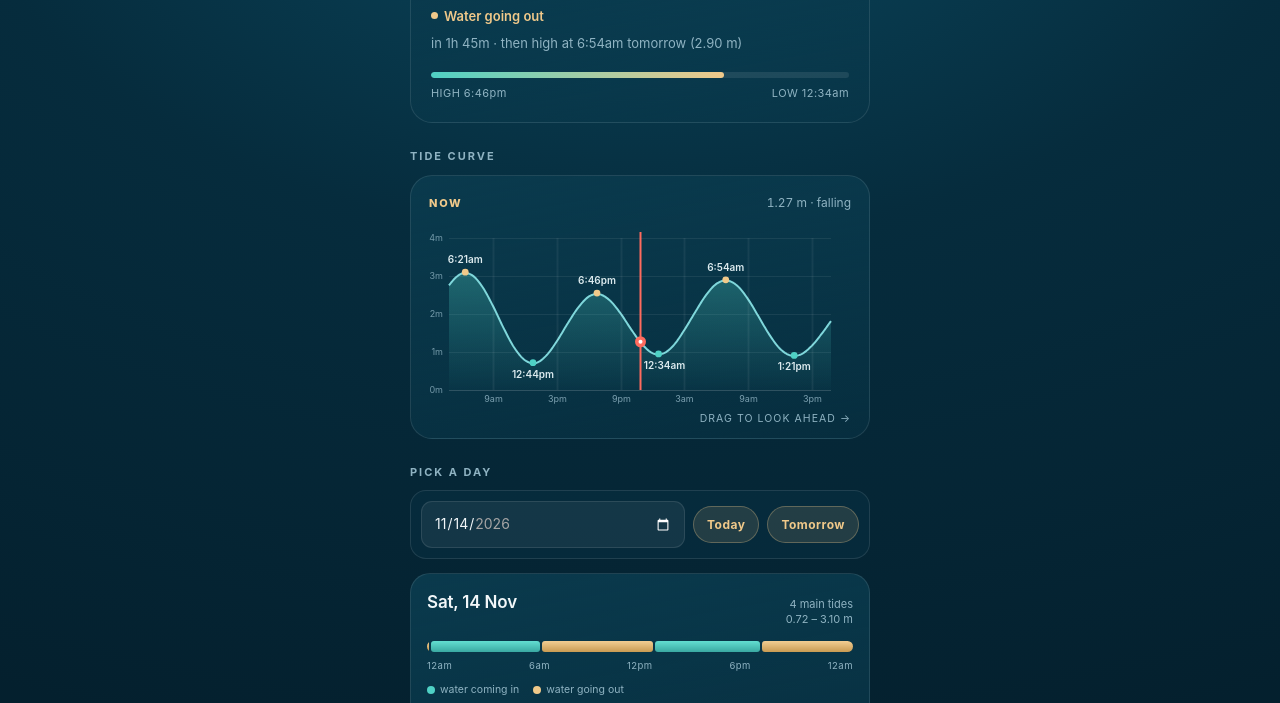
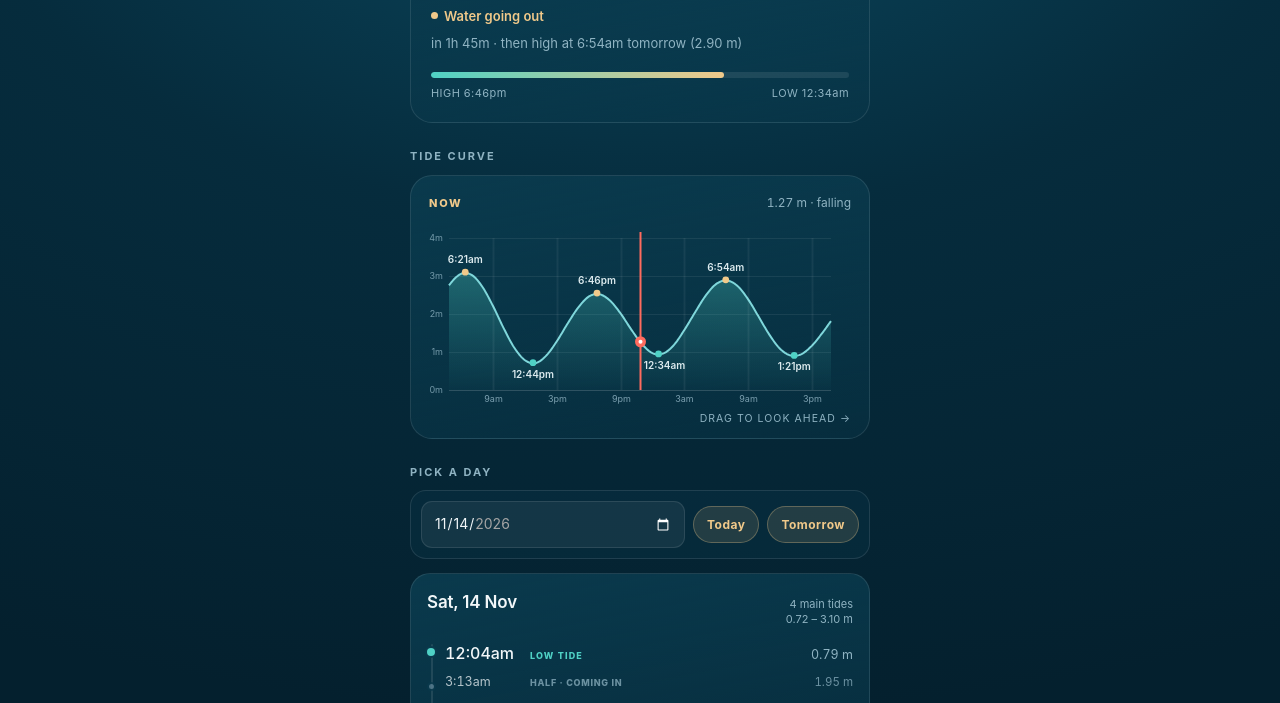
Before and after one commit to WingManEvil/eco-friendly-tide-checker, a plain HTML site: page index.html in a window 1280 px wide. Shown: the part 189-892 px from the top of the page. Drawn offline with Linux system fonts and the light colour scheme.

Commit message:
Remove the day colour strip and its legend; keep the tide rhythm list

```diff
--- a/index.html
+++ b/index.html
@@ -91,18 +91,9 @@
 
   .day-card{border:1px solid var(--line); border-radius:20px;
     background:linear-gradient(170deg,var(--card),rgba(10,58,77,.35)); padding:16px 16px 12px}
-  .day-head{display:flex; justify-content:space-between; align-items:baseline; gap:10px; margin-bottom:13px}
+  .day-head{display:flex; justify-content:space-between; align-items:baseline; gap:10px; margin-bottom:8px}
   .day-title{font-size:17px; font-weight:600; letter-spacing:-.01em}
   .day-range{font-size:11px; color:var(--dim); text-align:right; line-height:1.4}
-
-  .strip{display:flex; height:11px; border-radius:99px; overflow:hidden; gap:2px; margin-bottom:7px}
-  .strip i{display:block; height:100%; border-radius:3px; min-width:2px}
-  .strip i.up{background:linear-gradient(180deg,#63ded1,#3aa9a2)}
-  .strip i.down{background:linear-gradient(180deg,#f2ce93,#c99b52)}
-  .ax{display:flex; justify-content:space-between; font-size:9.5px; color:var(--dim); letter-spacing:.05em}
-  .legend{display:flex; gap:14px; font-size:10.5px; color:var(--dim); margin:10px 0 14px}
-  .legend span{display:inline-flex; align-items:center; gap:5px}
-  .legend b{width:8px; height:8px; border-radius:50%; display:inline-block}
 
   .rhy{position:relative; padding-left:18px}
   .rhy::before{content:""; position:absolute; left:4px; top:8px; bottom:8px; width:2px;
@@ -515,19 +506,6 @@ function renderDayDetail(key) {
   const lo = Math.min(...heights), hi = Math.max(...heights);
   const title = dayFmt.format(new Date(key + "T12:00:00+03:00"));
 
-  // Colour strip for the whole day: teal while water is coming in, sand while going out.
-  const marks = evs.map(e => ({ m: minsOf(e.t), type: e.type }));
-  const bounds = [0, ...marks.map(x => x.m), 1440];
-  let strip = "";
-  for (let i = 0; i < bounds.length - 1; i++) {
-    const span = bounds[i + 1] - bounds[i];
-    if (span <= 0) continue;
-    const dir = i < marks.length
-      ? (marks[i].type === "HIGH" ? "up" : "down")
-      : (marks[marks.length - 1].type === "HIGH" ? "down" : "up");
-    strip += `<i class="${dir}" style="flex:${span}"></i>`;
-  }
-
   // The rhythm: each tide, with the halfway point in between.
   let rows = "";
   evs.forEach((e, i) => {
@@ -554,12 +532,6 @@ function renderDayDetail(key) {
       <div class="day-head">
         <div class="day-title">${title}</div>
         <div class="day-range">${evs.length} main tides<br>${lo.toFixed(2)} – ${hi.toFixed(2)} m</div>
-      </div>
-      <div class="strip">${strip}</div>
-      <div class="ax"><span>12am</span><span>6am</span><span>12pm</span><span>6pm</span><span>12am</span></div>
-      <div class="legend">
-        <span><b style="background:#4fd1c5"></b>water coming in</span>
-        <span><b style="background:#f0c98a"></b>water going out</span>
       </div>
       <div class="rhy">${rows}</div>
     </div>`;
```
Also changed, not shown: 1 other file.
